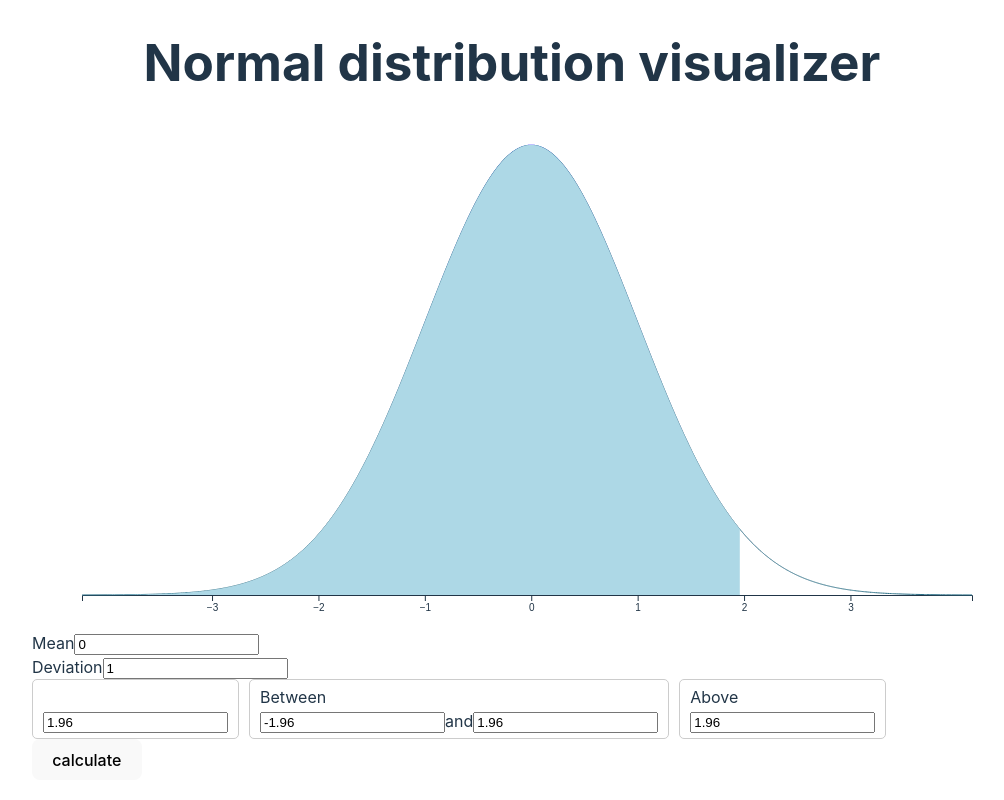
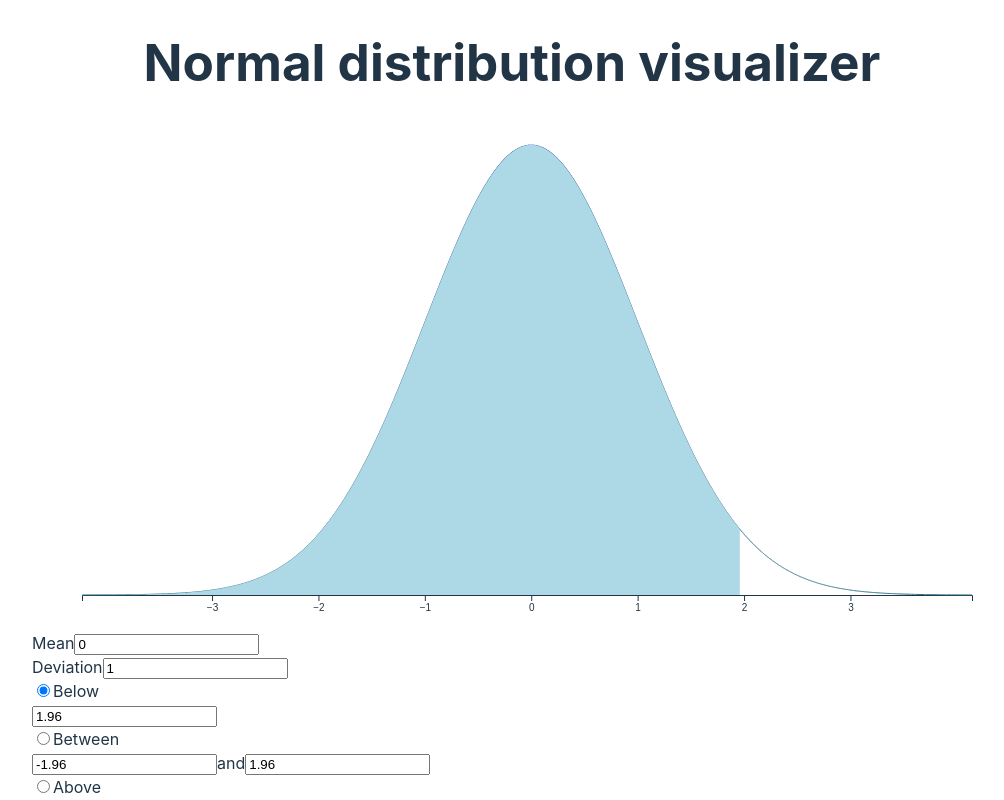
Before and after one commit to LerkkaP/normal-distribution-visualizer, a React (Vite) app: page / in a window 1280 px wide. Shown: the top 800 px of the page, without its empty margins (128-1132 px from the left). Built offline with nearby package versions, Linux system fonts and the light colour scheme.

Commit message:
remove radio button styling

```diff
--- a/src/components/Chart.tsx
+++ b/src/components/Chart.tsx
@@ -154,8 +154,8 @@ const MyChart = () => {
           id="sigmaInput"
           />
       </div>
-      <div className="radio-container">
-        <div className={`radio-container__item ${selectedArea === 'below' ? 'selected' : ''}`} onClick={() => handleRadioItemClick('below')}>
+      <div>
+        <div onClick={() => handleRadioItemClick('below')}>
           <RadioButton label={"Below"} value={"below"} checked={selectedArea === 'below'} />
           <input
             defaultValue={rangeValues.zBelow}
@@ -163,7 +163,7 @@ const MyChart = () => {
             id="zBelow"
           />
         </div>
-        <div className={`radio-container__item ${selectedArea === 'between' ? 'selected' : ''}`} onClick={() => handleRadioItemClick('between')}>
+        <div onClick={() => handleRadioItemClick('between')}>
           <RadioButton label={"Between"} value={"between"} checked={selectedArea === 'between'} />
           <input
             defaultValue={rangeValues.zBetweenBelow}
@@ -177,7 +177,7 @@ const MyChart = () => {
             id="zBetweenAbove"
           />
         </div>
-        <div className={`radio-container__item ${selectedArea === 'above' ? 'selected' : ''}`} onClick={() => handleRadioItemClick('above')}>
+        <div onClick={() => handleRadioItemClick('above')}>
           <RadioButton label={"Above"} value={"above"} checked={selectedArea === 'above'} />
           <input
             defaultValue={rangeValues.zAbove}
--- a/src/index.css
+++ b/src/index.css
@@ -68,39 +68,6 @@ button:focus-visible {
   }
 }
 
-.radio-container {
-  display: flex;
-}
-
-.radio-container__item {
-  cursor: pointer;
-  display: inline-block;
-  padding: 5px 10px;
-  border: 1px solid #ccc;
-  border-radius: 5px;
-  margin-right: 10px;
-}
-
-.radio-container__item:hover {
-  background-color: red;
-}
-
-.radio-container__item:focus {
-  background-color: #f0f0f0;
-}
-
-.radio-container__item.selected {
-  background-color: #fff;
-}
-
-.radio-container__item input[type="radio"] {
-  display: none;
-}
-
-.radio-container__item input[type="radio"]:checked + label {
-  color: #fff;
-}
-
 /* CLIPBOARD */
 
 .clipboard-container {
```
